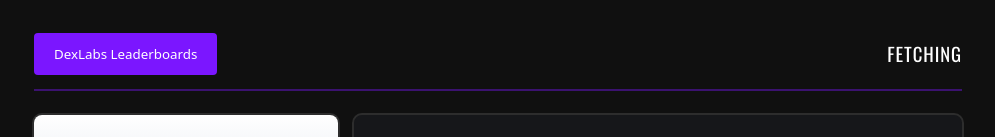
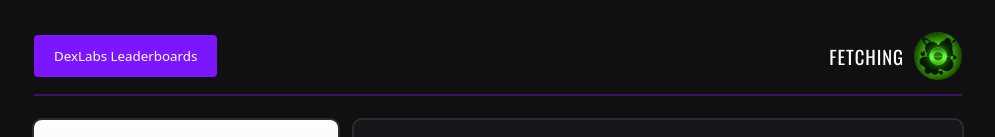
Before and after one commit to hichemfantar/dex-labs-leaderboards, a React (Create React App) app: page / in a window 1280 px wide. Shown: the top 137 px of the page, without its empty margins (142-1137 px from the left). Built offline with nearby package versions, Linux system fonts and the light colour scheme; no server answers; a web font is replaced by a local one.

Commit message:
improve header design

```diff
--- a/src/App.css
+++ b/src/App.css
@@ -172,12 +172,14 @@ select {
 
 .c-logo {
 	display: inline-block;
-	width: 100%;
+	/* width: 100%; */
 	max-width: 17.6rem;
 	-webkit-user-select: none;
 	-moz-user-select: none;
 	-ms-user-select: none;
 	user-select: none;
+	object-fit: contain;
+	border-radius: 4445px;
 }
 
 .c-list {
--- a/src/components/Header.jsx
+++ b/src/components/Header.jsx
@@ -1,25 +1,36 @@
 import { useIsFetching } from "react-query";
+import appLogo from "assets/images/logos/logo48.png";
 
 export default function Header() {
 	const isFetching = useIsFetching();
 
 	return (
 		<div className="c-header">
-			{/* <img
-      className="c-logo"
-      src="https://s3-us-west-2.amazonaws.com/s.cdpn.io/813538/km-logo-color.svg"
-      draggable="false"
-    /> */}
 			<button className="c-button c-button--primary">
 				DexLabs Leaderboards
 			</button>
-			<h3
+			<div
 				style={{
-					opacity: isFetching ? 1 : 0,
+					display: "flex",
+					gap: 10,
+					justifyContent: "center",
+					alignItems: "center",
 				}}
 			>
-				fetching
-			</h3>
+				<h3
+					style={{
+						opacity: isFetching ? 1 : 0,
+					}}
+				>
+					fetching
+				</h3>
+				<img
+					className="c-logo"
+					src={appLogo}
+					draggable="false"
+					alt="app logo"
+				/>
+			</div>
 		</div>
 	);
 }
```
